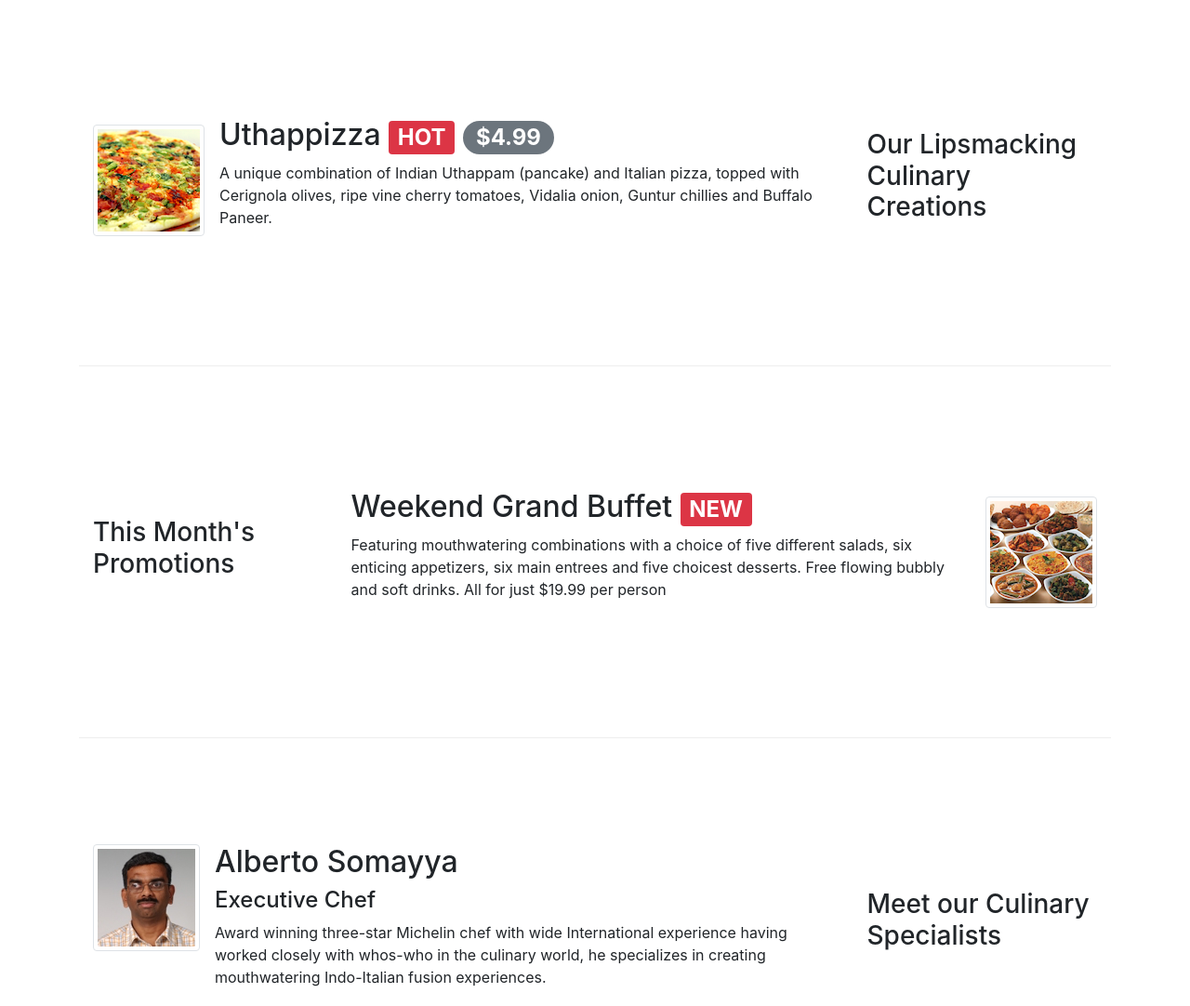
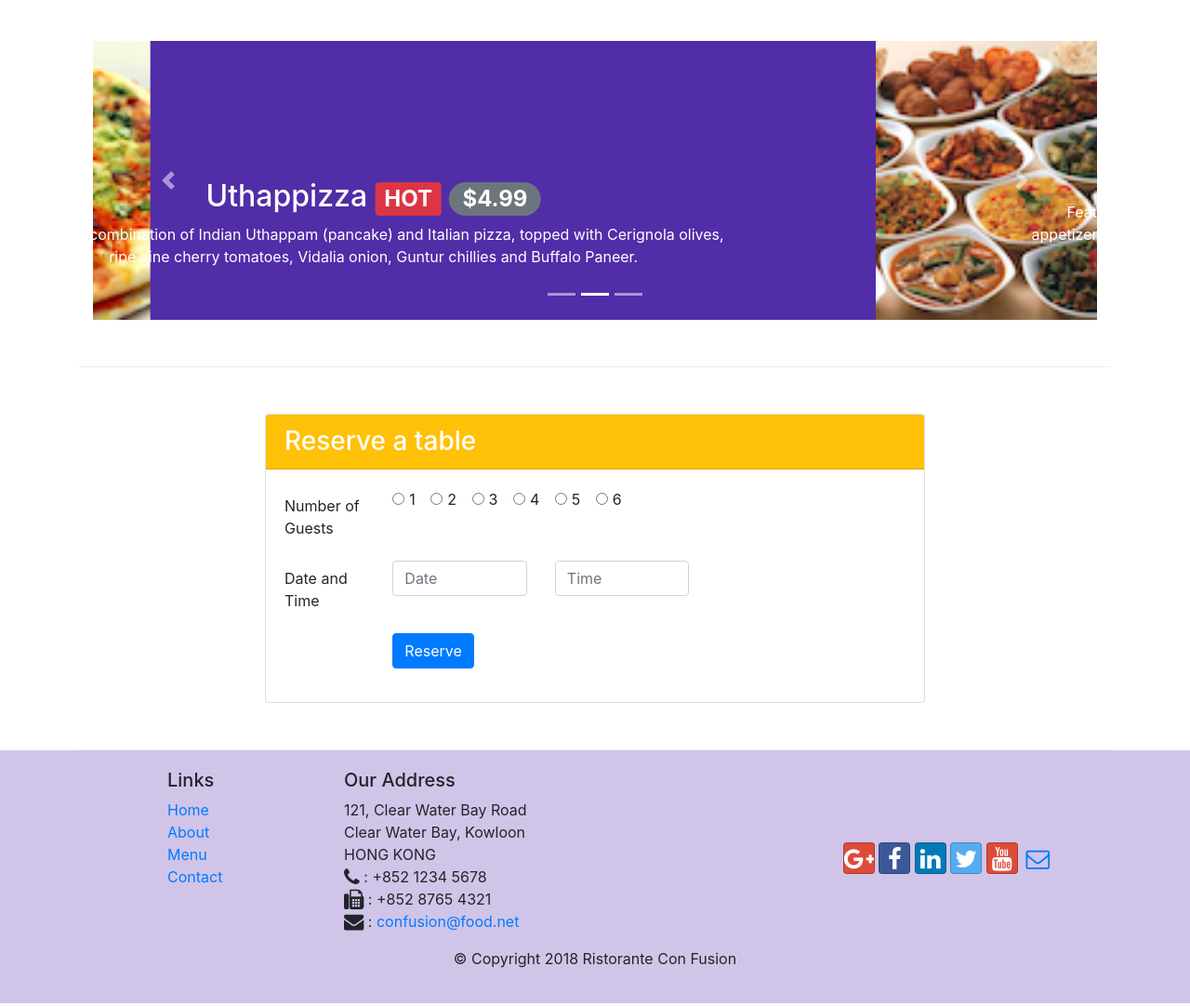
Before and after one commit to Chiragga24/Web-Development-Project, a website: page index.html in a window 1280 px wide. Shown: the part 340-1422 px from the top of the page at 93% size. Drawn offline with nearby package versions, Linux system fonts and the light colour scheme.

Commit message:
carousels

```diff
--- a/css/styles.css
+++ b/css/styles.css
@@ -44,3 +44,18 @@ body{
     border-bottom: 1px solid #ddd;
     padding: 10px;
 }
+
+.carousel
+{
+    background: #512DA8;
+}
+.carousel-item {
+    height: 300px;
+}
+
+.carousel-item img {
+    position: absolute;
+    top: 0;
+    left: 0;
+    min-height: 300px;
+}
--- a/index.html
+++ b/index.html
@@ -98,57 +98,55 @@
     </header>
 
     <div class = "container">
-        <div class = "row row-content align-items-center">
-            <div class= "col-12 col-sm-4 order-sm-last col-md-3">
-                <h3>Our Lipsmacking Culinary Creations</h3>
-            </div>
-            <div class = "col col-sm order-sm-first col-md">
-                <div class="media">
-                    <img class="d-flex mr-3 img-thumbnail align-self-center" src="img/uthappizza.png" alt="uthappizaa">
-                    <div class="media-body">
-                    <h2 class='mt-0'>Uthappizza
+        <div class = "row row-content align-self-center">
+            <div class="col">
+                <div id="mycarousel" class="carousel slide" data-ride="carousel">
+                    <div class="carousel-inner" role="listbox">
+                        <div class="carousel-item active">
+                            <img class="d-block img-fluid" src="img/uthappizza.png" alt="uthiappizza">
+                            <div class="carousel-caption d-none d-md-block">
+                                <h2>Uthappizza
                                     <span class="badge badge-danger">HOT</span>
                                     <span class="badge badge-pill badge-secondary">$4.99</span>
                                 </h2>
                                 <p class="d-none d-sm-block">A unique combination of Indian Uthappam (pancake) and Italian pizza, topped with Cerignola olives, ripe vine cherry tomatoes, Vidalia onion, Guntur chillies and Buffalo Paneer.</p>
                             </div>
                         </div>
-            </div>
-        </div>
-
-
-        <div class = "row row-content align-items-center">
-            <div class= "col-12 col-sm-4 col-md-3">
-                <h3>This Month's Promotions</h3>
-            </div>
-            <div class = "col col-sm col-md">
-                <div class="media">
-                    <div class="media-body">
-                    <h2 class="mt-0">Weekend Grand Buffet
+                        <div class="carousel-item">
+                            <img class="d-block img-fluid" src="img/buffet.png" alt="buffet">
+                            <div class="carousel-caption d-none d-md-block">
+                                <h2>Weekend Grand Buffet
                                     <span class="badge badge-danger">NEW</span>
                                 </h2>
                                 <p class="d-none d-sm-block">Featuring mouthwatering combinations with a choice of five different salads, six enticing appetizers, six main entrees and five choicest desserts. Free flowing bubbly and soft drinks. All for just $19.99 per person </p>
+
                             </div>
-                    <img class="d-flex ml-3 img-thumbnail align-self-center" src="img/buffet.png">
+                        </div>
+                        <div class="carousel-item">
+                            <img class="d-block img-fluid" src="img/alberto.png" alt=alberto>
+                            <div class="carousel-caption d-none d-md-block">
+                                <h2>Alberto Somayya</h2>
+                                <h4>Executive Chef</h4>
+                                <p class="d-none d-sm-block">Award winning three-star Michelin chef with wide International experience having worked closely with whos-who in the culinary world, he specializes in creating mouthwatering Indo-Italian fusion experiences. </p>
+
+                            </div>
+                        </div>
+                    </div>
+                    <ol class="carousel-indicators">
+                        <li data-target="#mycarousel" data-slide-tp="0" class="active"></li>
+                        <li data-target="#mycarousel" data-slide-tp="1"></li>
+                        <li data-target="#mycarousel" data-slide-tp="2"></li>
+                    </ol>
+                    <a class="carousel-control-prev" href="#mycarousel" role="button" data-slide="prev">
+                        <span class="carousel-control-prev-icon"></span>
+                    </a>
+                    <a class="carousel-control-next" href="#mycarousel" role="button" data-slide="next">
+                        <span class="carousel-control-next-icon"></span>
+                    </a>
                 </div>
             </div>
         </div>
 
-        <div class = "row row-content align-items-center">
-            <div class= "col-12 col-sm-4 order-sm-last col-md-3">
-                <h3>Meet our Culinary Specialists</h3>
-            </div>
-            <div class = "col col-sm order-sm-first col-md">
-                <div class="media">
-                    <img class="d-flex mr-3 img-thumbnail align-selg-center" src="img/alberto.png" alt=alberto>
-                    <div class="media-body">
-                    <h2>Alberto Somayya</h2>
-                    <h4>Executive Chef</h4>
-                    <p class="d-none d-sm-block">Award winning three-star Michelin chef with wide International experience having worked closely with whos-who in the culinary world, he specializes in creating mouthwatering Indo-Italian fusion experiences. </p>
-                    </div>
-                </div>
-            </div>
-        </div>
         <div class = "row row-content align-items-center justify-content-center" id="reserve">
             <div class= "col-12 col-sm-8">
                 <div class="card">
```
Lines whose indentation alone changed are shown as unchanged.
